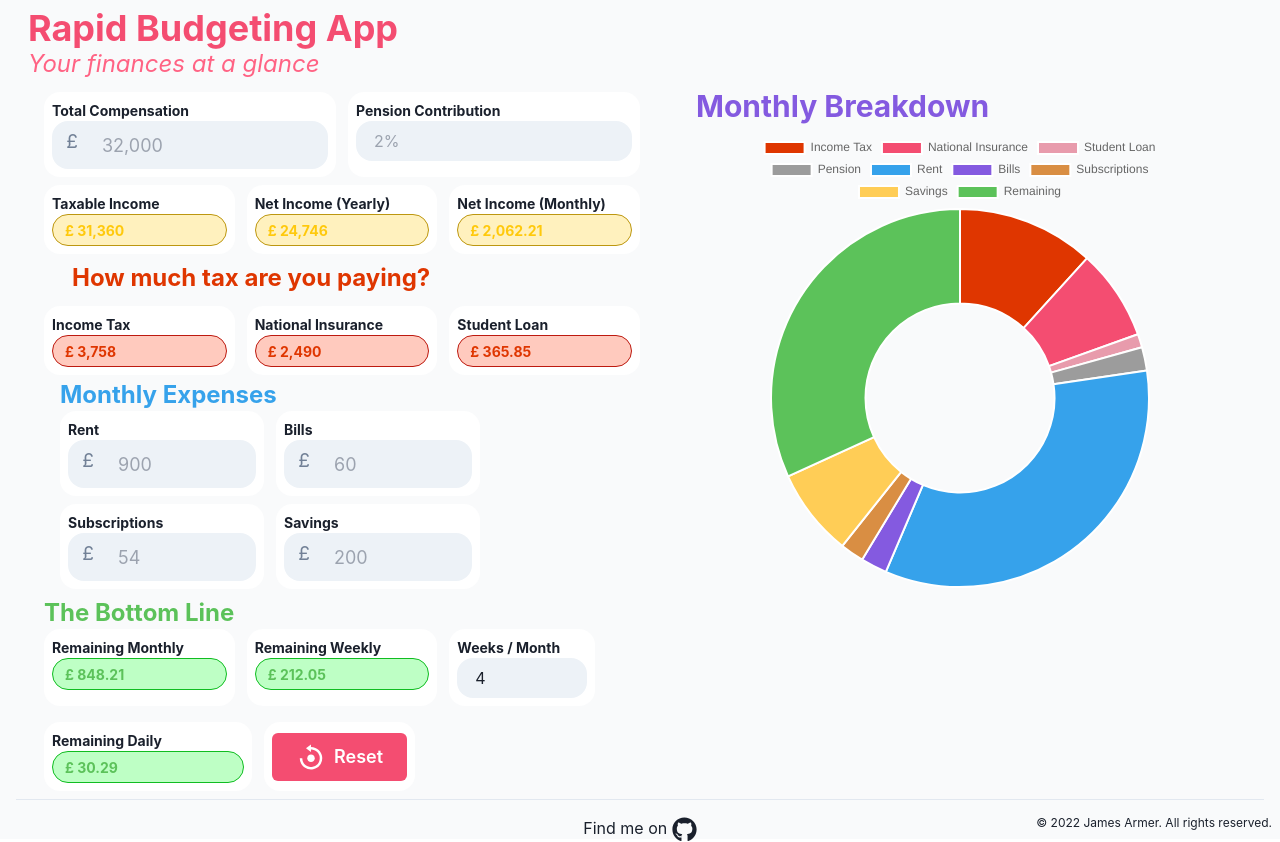
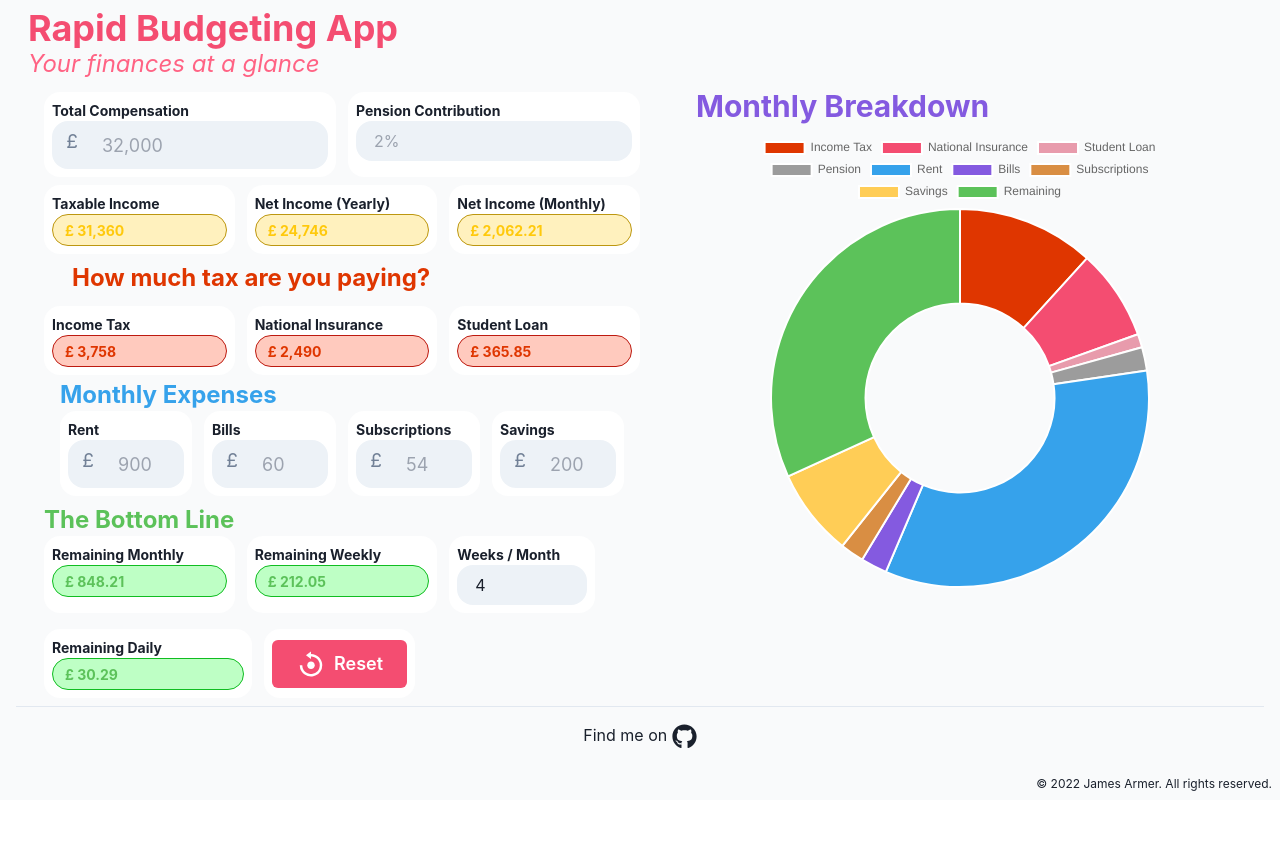
Before and after one commit to JamesArmer/rapid_budgeting_app, a Next.js app: page / in a window 1280 px wide. After the commit the page ends 800 px from the top, so only its background shows below. Built offline with nearby package versions, Linux system fonts and the light colour scheme.

Commit message:
fix: expenses flex

```diff
--- a/components/Expenses.tsx
+++ b/components/Expenses.tsx
@@ -31,7 +31,8 @@ export default function Expenses({
       <div className="pl-3">
         <h3 className="font-bold text-2xl text-blue-main">Monthly Expenses</h3>
       </div>
-      <div className="flex">
+      <div className="sm:flex">
+        <div className="flex-1">
           <Stack direction="row" spacing={0}>
             <Flex className="flex-1">
               <GreyInput
@@ -41,7 +42,9 @@ export default function Expenses({
                 defaultValue={
                   rent > 0 ? new Intl.NumberFormat().format(rent) : ""
                 }
-              placeholderText={new Intl.NumberFormat().format(rentPlaceholder)}
+                placeholderText={new Intl.NumberFormat().format(
+                  rentPlaceholder
+                )}
                 htmlSize={6}
                 onBlur={onBlur}
               />
@@ -54,14 +57,16 @@ export default function Expenses({
                 defaultValue={
                   bills > 0 ? new Intl.NumberFormat().format(bills) : ""
                 }
-              placeholderText={new Intl.NumberFormat().format(billsPlaceholder)}
+                placeholderText={new Intl.NumberFormat().format(
+                  billsPlaceholder
+                )}
                 htmlSize={6}
                 onBlur={onBlur}
               />
             </Flex>
           </Stack>
         </div>
-      <div className="flex pt-2">
+        <div className="flex-1 pt-2 sm:pt-0">
           <Stack direction="row" spacing={0}>
             <Flex className="flex-1">
               <GreyInput
@@ -95,6 +100,7 @@ export default function Expenses({
             </Flex>
           </Stack>
         </div>
+      </div>
     </>
   );
 }
```
Lines whose indentation alone changed are shown as unchanged.
